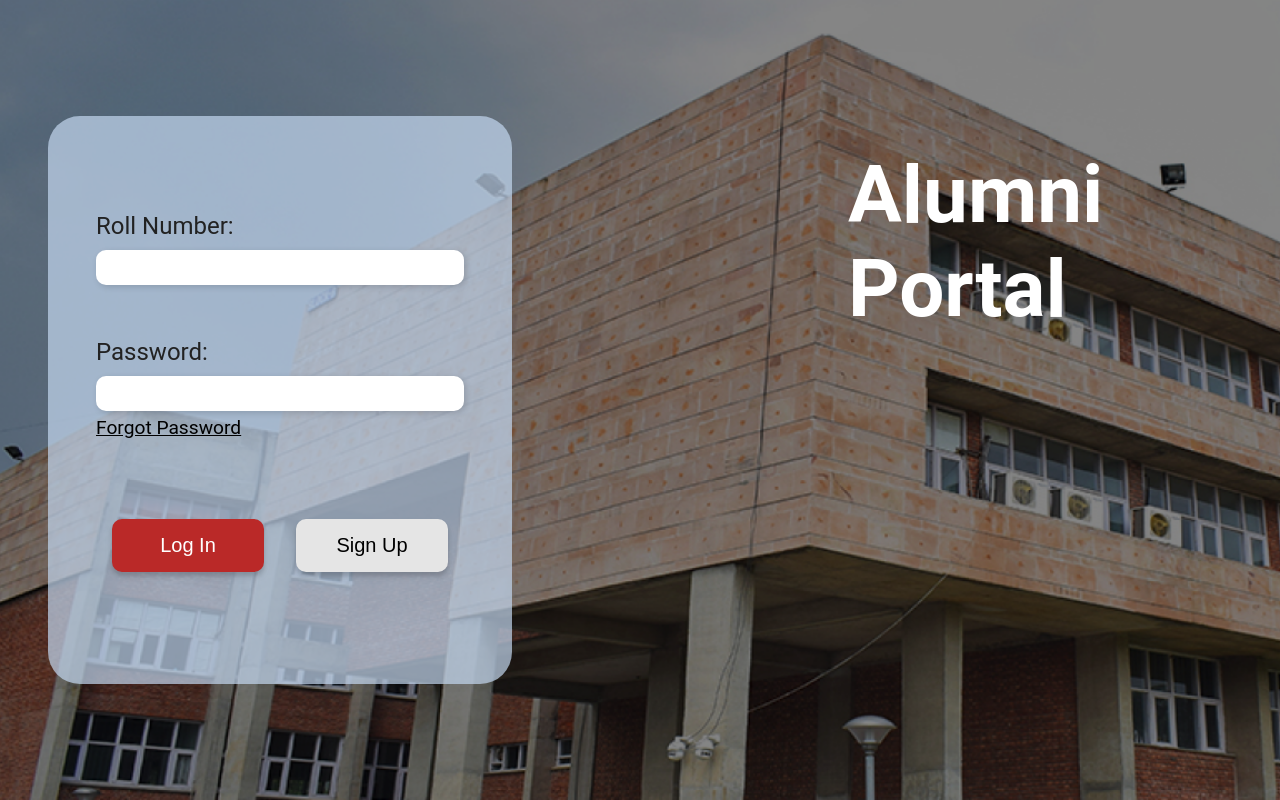
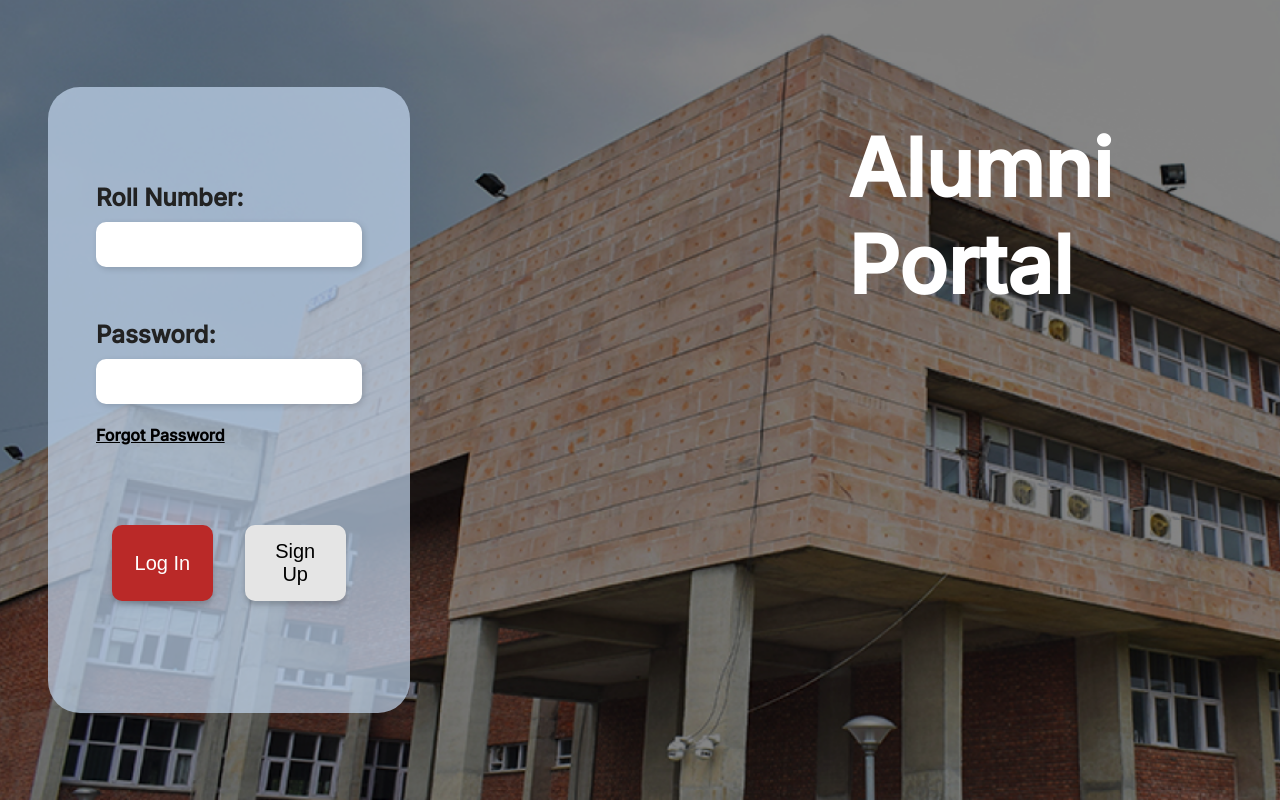
Before and after one commit to DevSoc-exe/alumni-portal, a React (Create React App) app: page / in a window 1280 px wide. Built offline with nearby package versions, Linux system fonts and the light colour scheme.

Commit message:
Made tweaks to login page

```diff
--- a/package.json
+++ b/package.json
@@ -35,5 +35,8 @@
       "last 1 firefox version",
       "last 1 safari version"
     ]
+  },
+  "devDependencies": {
+    "tailwindcss": "^3.3.3"
   }
 }
--- a/public/index.html
+++ b/public/index.html
@@ -5,6 +5,9 @@
   <meta charset="utf-8" />
   <link rel="icon" href="%PUBLIC_URL%/favicon.ico" />
   <meta name="viewport" content="width=device-width, initial-scale=1" />
+  <link rel="preconnect" href="https://fonts.googleapis.com">
+  <link rel="preconnect" href="https://fonts.gstatic.com" crossorigin>
+  <link href="https://fonts.googleapis.com/css2?family=Inter:wght@500&display=swap" rel="stylesheet">
   <meta name="theme-color" content="#000000" />
   <meta name="description" content="Web site created using create-react-app" />
   <link rel="apple-touch-icon" href="%PUBLIC_URL%/logo192.png" />
--- a/src/App.css
+++ b/src/App.css
@@ -11,7 +11,7 @@ body {
   background-repeat: no-repeat;
   background-size: cover;
   background-position: center;
-  font-family: "Roboto", sans-serif;
+  font-family: 'Inter', sans-serif;
   color: #222;
   display: flex;
   align-items: center;
@@ -26,7 +26,7 @@ body {
 }
 
 .login_panel{
-  width: calc(40% - 3rem); /* Set a fixed width for the login panel */
+  width: calc(32% - 3rem); /* Set a fixed width for the login panel */
   text-align: left;
   background-color: rgba(195, 215, 239, 0.7);
   margin: 0;
@@ -60,6 +60,7 @@ label {
 
 .text_input {
   padding-bottom: 3rem;
+  font-weight: 600;
   flex: 1;
   display: flex;
   flex-direction: column;
@@ -68,7 +69,7 @@ label {
 
 input {
   width: 100%;
-  padding: 10px;
+  padding: 15px 10px;
   margin: 5px 0;
   border: 0;
   border-radius: 10px;
@@ -95,7 +96,7 @@ button {
   color: white;
   border: none;
   border-radius: 10px;
-  padding: 15px 20px;
+  padding: 15px 15px;
   font-size: 20px;
   box-shadow: rgba(0, 0, 0, 0.15) 0px 4px 4px 0px, rgba(0, 0, 0, 0.05) 0px 5px 10px;
 }
@@ -107,7 +108,7 @@ button {
   color: black;
   border: none;
   border-radius: 10px;
-  padding: 15px 20px;
+  padding: 15px ;
   font-size: 20px;
   box-shadow: rgba(0, 0, 0, 0.15) 0px 4px 4px 0px, rgba(0, 0, 0, 0.05) 0px 5px 10px;
 }
@@ -120,7 +121,7 @@ button:hover {
   color: #000000;
   cursor: pointer;
   text-decoration: underline;
-  font-size: 1.2rem;
+  font-size: 1rem;
   margin-top: 1rem;
 }
 
--- a/src/index.css
+++ b/src/index.css
@@ -1,3 +1,7 @@
+@tailwind base;
+@tailwind components;
+@tailwind utilities;
+
 body {
   margin: 0;
   font-family: -apple-system, BlinkMacSystemFont, 'Segoe UI', 'Roboto', 'Oxygen',
--- a/src/pages/Login.js
+++ b/src/pages/Login.js
@@ -58,9 +58,8 @@ export function Login() {
                 onChange={(e) => setPassword(e.target.value)}
                 onKeyPress={handleKeyPress}
               />
-              <div>
+              <div className='forgot-password-link'>
                 <span
-                  className="forgot-password-link"
                   onClick={() => setShowForgotPassword(true)}
                 >
                   Forgot Password
```
Also changed, not shown: tailwind.config.js (added, +10 -0 lines), 1 other file (tests, documents, lock files or other folders).
